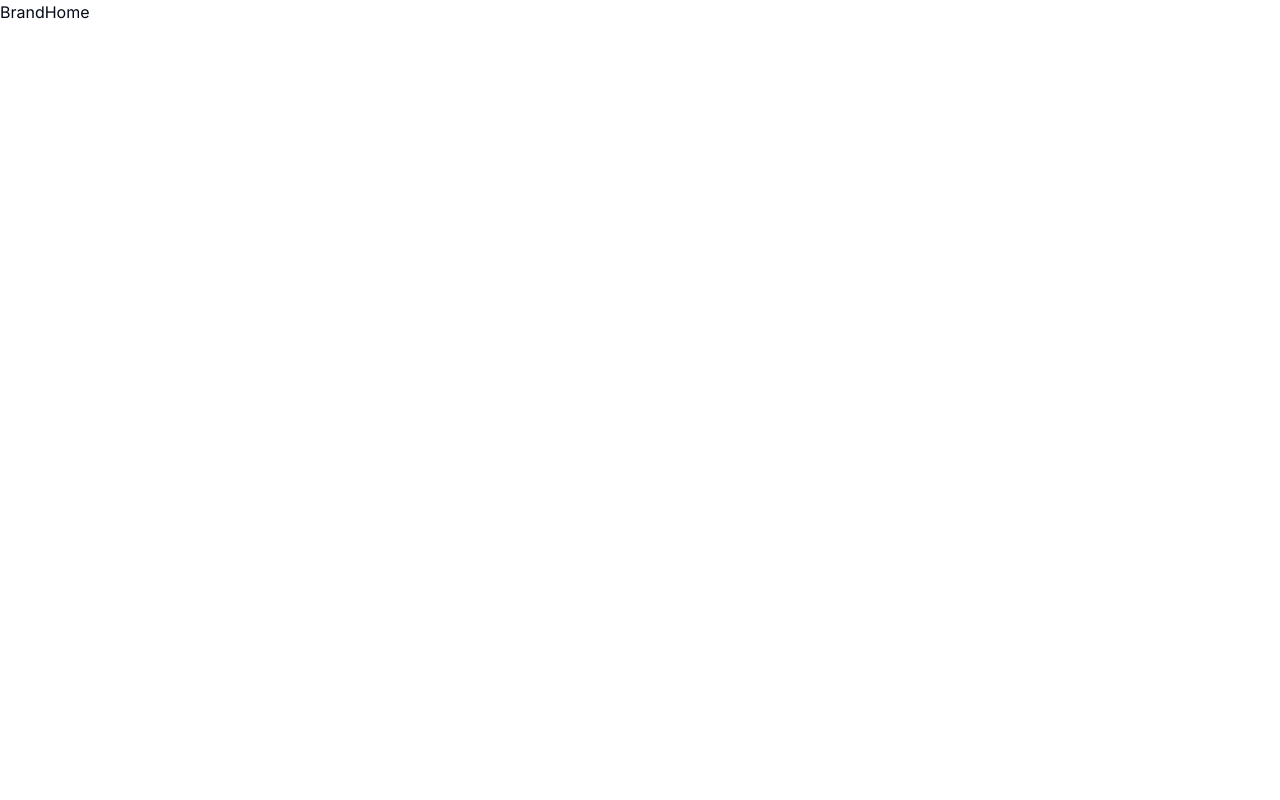
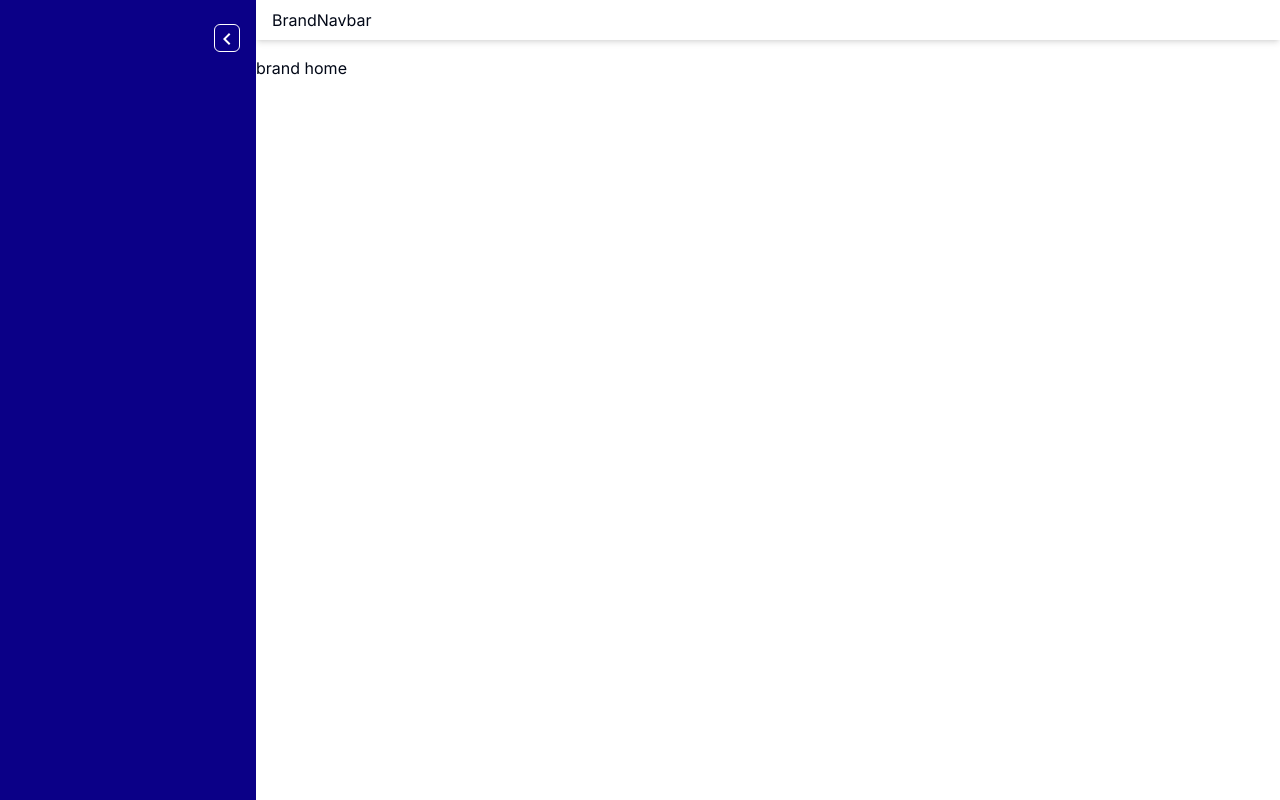
Before and after one commit to highfee/subsync-newsletter, a Next.js app: page /brand in a window 1280 px wide. Built offline with nearby package versions, Linux system fonts and the light colour scheme.

Commit message:
side abd nav component

```diff
--- a/app/brand/page.jsx
+++ b/app/brand/page.jsx
@@ -1,8 +1,13 @@
-import React from 'react'
+"use client"
+import React, {useState} from 'react'
+import BrandLayout from '@/components/bransLayout/BrandLayout'
 
 const BrandHome = () => {
+
   return (
-    <div>BrandHome</div>
+    <BrandLayout>
+      <div>brand home</div>
+    </BrandLayout>
   )
 }
 
--- /dev/null
+++ b/components/brandNavbar/BrandNavbar.jsx
@@ -0,0 +1,16 @@
+import React from 'react'
+import ClearIcon from '@mui/icons-material/Clear';
+import SubjectIcon from '@mui/icons-material/Subject';
+
+const BrandNavbar = ({sideBarOpen, setSideBarOpen, handleSibeBar, mobileSidebar, setMobileSidebar, handleMobileSidebar}) => {
+  return (
+    <div className= " w-full bg-white h-[40px] px-4 py-2 shadow-md sticky top-0 z-10 relative">
+      <div onClick={handleMobileSidebar} className='block lg:hidden absolute top-2 right-4'>
+        {mobileSidebar ? <ClearIcon/> : <SubjectIcon/>}
+      </div>
+      BrandNavbar
+    </div>
+  )
+}
+
+export default BrandNavbar
--- /dev/null
+++ b/components/bransLayout/BrandLayout.jsx
@@ -0,0 +1,60 @@
+"use client"
+import React,{useState} from 'react'
+import Sidebar from '../sidebarcomponent/Sidebar'
+import BrandNavbar from '../brandNavbar/BrandNavbar'
+import Mobileidebar from '../mobileSidebar/Mobileidebar'
+
+const BrandLayout = ({children}) => {
+    const [sideBarOpen, setSideBarOpen] = useState(true)
+    const [mobileSidebar, setMobileSidebar] = useState(false)
+
+    const handleMobileSidebar = ()=>{
+        if(mobileSidebar == false){
+            setMobileSidebar(!mobileSidebar)
+        }else{
+            setMobileSidebar(!mobileSidebar)
+        }
+    }
+
+    const handleSibeBar =()=>{
+        if(sideBarOpen == true){
+            setSideBarOpen(!sideBarOpen)
+        }else{
+            setSideBarOpen(!sideBarOpen)
+        }
+    }
+  return (
+    <div className='flex  w-full overflow-x-hidden'>
+      <Sidebar
+        handleMobileSidebar={handleMobileSidebar}
+        mobileSidebar={mobileSidebar}
+        setMobileSidebar={setMobileSidebar}
+        handleSibeBar={handleSibeBar}
+        sideBarOpen={sideBarOpen}
+        setSideBarOpen={setSideBarOpen}
+        />
+        {/*  mobile navigation*/}
+     <div className='absolute top-0 left-0'>
+        <Mobileidebar
+        handleMobileSidebar={handleMobileSidebar}
+        mobileSidebar={mobileSidebar}
+        setMobileSidebar={setMobileSidebar}
+        />
+     </div>
+      <div className={sideBarOpen ? "w-full lg:w-[80%] flex flex-col" : " w-[90%] flex flex-col"}>
+      <BrandNavbar
+        handleMobileSidebar={handleMobileSidebar}
+        mobileSidebar={mobileSidebar}
+        setMobileSidebar={setMobileSidebar}
+        handleSibeBar={handleSibeBar}
+        sideBarOpen={sideBarOpen}
+        setSideBarOpen={setSideBarOpen}/>
+      <div className='mt-4 '>
+        {children}
+      </div>
+      </div>
+    </div>
+  )
+}
+
+export default BrandLayout
--- /dev/null
+++ b/components/mobileSidebar/Mobileidebar.jsx
@@ -0,0 +1,11 @@
+import React from 'react'
+
+const Mobileidebar = ({mobileSidebar, setMobileSidebar, handleMobileSidebar}) => {
+  return (
+    <div className={mobileSidebar ? "block absolute top-0 left-0 z-20 w-[200px] bg-[#0B0087] h-[100vh] px-4 py-4 relative": "hidden"}>
+
+      </div>
+  )
+}
+
+export default Mobileidebar
--- /dev/null
+++ b/components/sidebarcomponent/Sidebar.jsx
@@ -0,0 +1,22 @@
+"use client"
+import React from 'react'
+// material icon
+import NavigateBeforeIcon from '@mui/icons-material/NavigateBefore';
+import NavigateNextIcon from '@mui/icons-material/NavigateNext';
+
+const Sidebar = ({sideBarOpen, setSideBarOpen, handleSibeBar, mobileSidebar, setMobileSidebar, handleMobileSidebar}) => {
+
+  return (
+    <>
+      <div className={sideBarOpen ? "hidden lg:block w-[20%] bg-[#0B0087] h-[100vh] px-4 py-4 relative": "w-[10%] bg-[#0B0087] px-4 py-4 h-[100vh] relative"}>
+          <div onClick={handleSibeBar} className='absolute top-6 right-4 text-white border border-white rounded-md'>
+            {sideBarOpen ? <NavigateBeforeIcon/> : <NavigateNextIcon/>}
+            <div className='w-[]'></div>
+          </div>
+      </div>
+
+    </>
+  )
+}
+
+export default Sidebar
```
